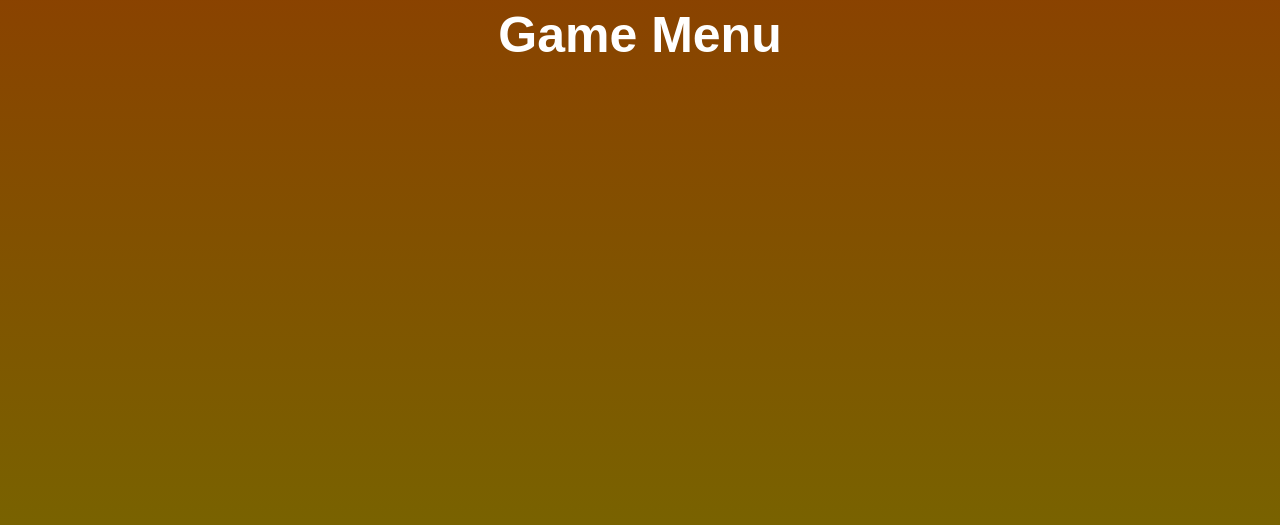
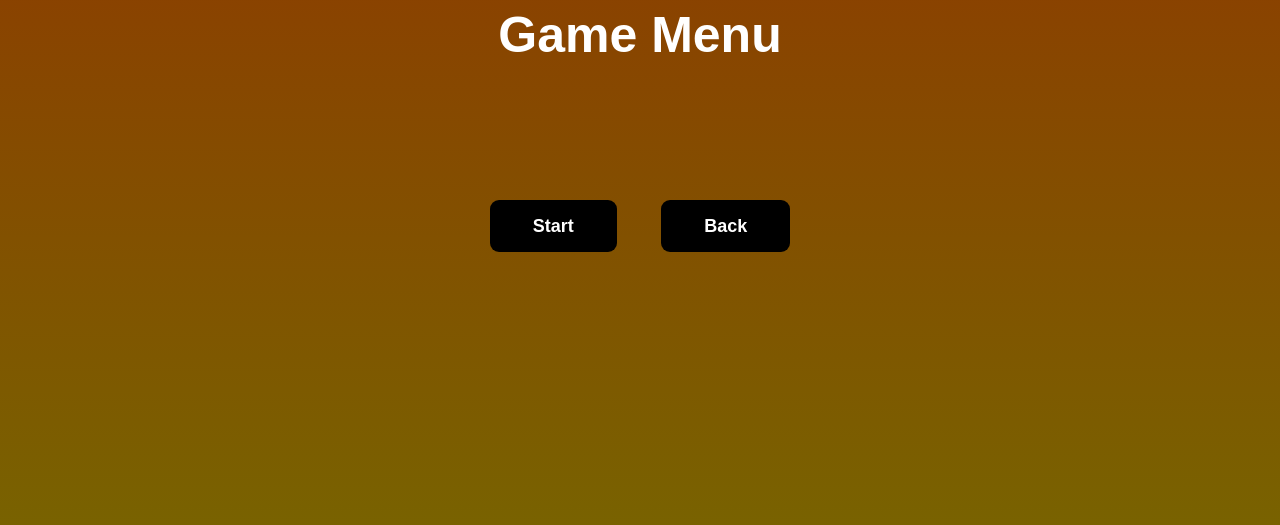
Before and after one commit to Smith-Pad/osui, a Flask app: page /sample_lesson_original_ux_port__main_menu in a window 1280 px wide. Shown: the part 194-719 px from the top of the page. Run offline with Flask 3, Linux system fonts and the light colour scheme.

Commit message:
Routed buttons.... mmmm....

```diff
--- a/Subjects/templates/sample-lesson-original-ux-port/game_menu.html
+++ b/Subjects/templates/sample-lesson-original-ux-port/game_menu.html
@@ -4,6 +4,7 @@
 <link rel="stylesheet" href="static/original-ux/position-text.css" media="screen and (min-width: 1080px) and (max-height: 1920px)">
 <link rel="stylesheet" href="static/original-ux/background.css" media="screen and (min-width: 1080px) and (max-height: 1920px)">
 <link rel="stylesheet" href="static/lesson.css" media="screen and (min-width: 1080px) and (max-height: 1920px)">
+<link rel="stylesheet" href="static/globals.css" media="screen and (min-width: 1080px) and (max-height: 1920px)">
 
 <style>
     @import './background.css';
@@ -17,8 +18,8 @@
   </style>
   <div class="bar">
 
-    <a href="../../Math-Menu.html" class="button small button is-red button-no-animate-mode">Home &#9750;</a>
-    <a href="1.html" class="button small button is-red button-no-animate-mode">Next &rArr; </a>
+    <a href="/main_menu" class="button small button is-red button-no-animate-mode">Home &#9750;</a>
+    <a href="" class="button small button is-red button-no-animate-mode">Next &rArr; </a>
     <a href="#" class="button"onClick="Calculator=window.open( '../../../../APPS/calculator.html','Calculator', 'width=600,height=1000'); return false;">Launch Calculator</a>
 
 
@@ -48,8 +49,12 @@
 
   </div>
 
-  <div class="indicator is-off">
+  <div class="space"></div>
 
+  <div class="indicator is-off center-center">
+    <a href="/sample_lesson_original_ux_port__introduction" class="button small button is-red button-no-animate-mode">Start</a>
+    <a href="/main_menu" class="button small button is-red button-no-animate-mode">Back</a>
+  </div>
   </div>
 
   <ul></ul>
--- a/Subjects/templates/sample-lesson-original-ux-port/introduction.html
+++ b/Subjects/templates/sample-lesson-original-ux-port/introduction.html
@@ -17,8 +17,8 @@
   </style>
   <div class="bar">
 
-    <a href="../../Math-Menu.html" class="button small button is-red button-no-animate-mode">Home &#9750;</a>
-    <a href="1.html" class="button small button is-red button-no-animate-mode">Next &rArr; </a>
+    <a href="/game_menu" class="button small button is-red button-no-animate-mode">Home &#9750;</a>
+    <a href="#" class="button small button is-red button-no-animate-mode">Next &rArr; </a>
     <a href="#" class="button"onClick="Calculator=window.open( '../../../../APPS/calculator.html','Calculator', 'width=600,height=1000'); return false;">Launch Calculator</a>
 
 
```
